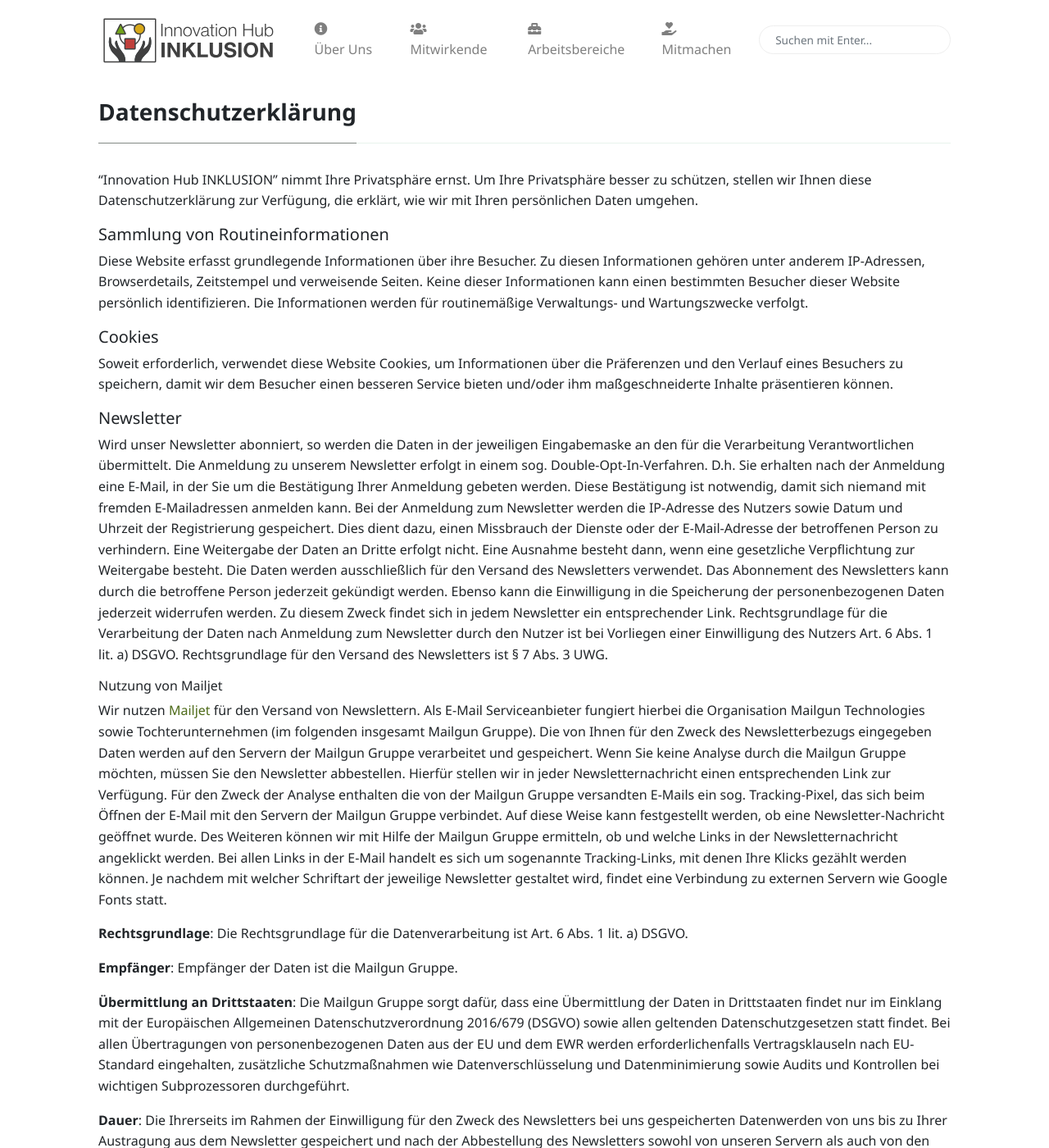
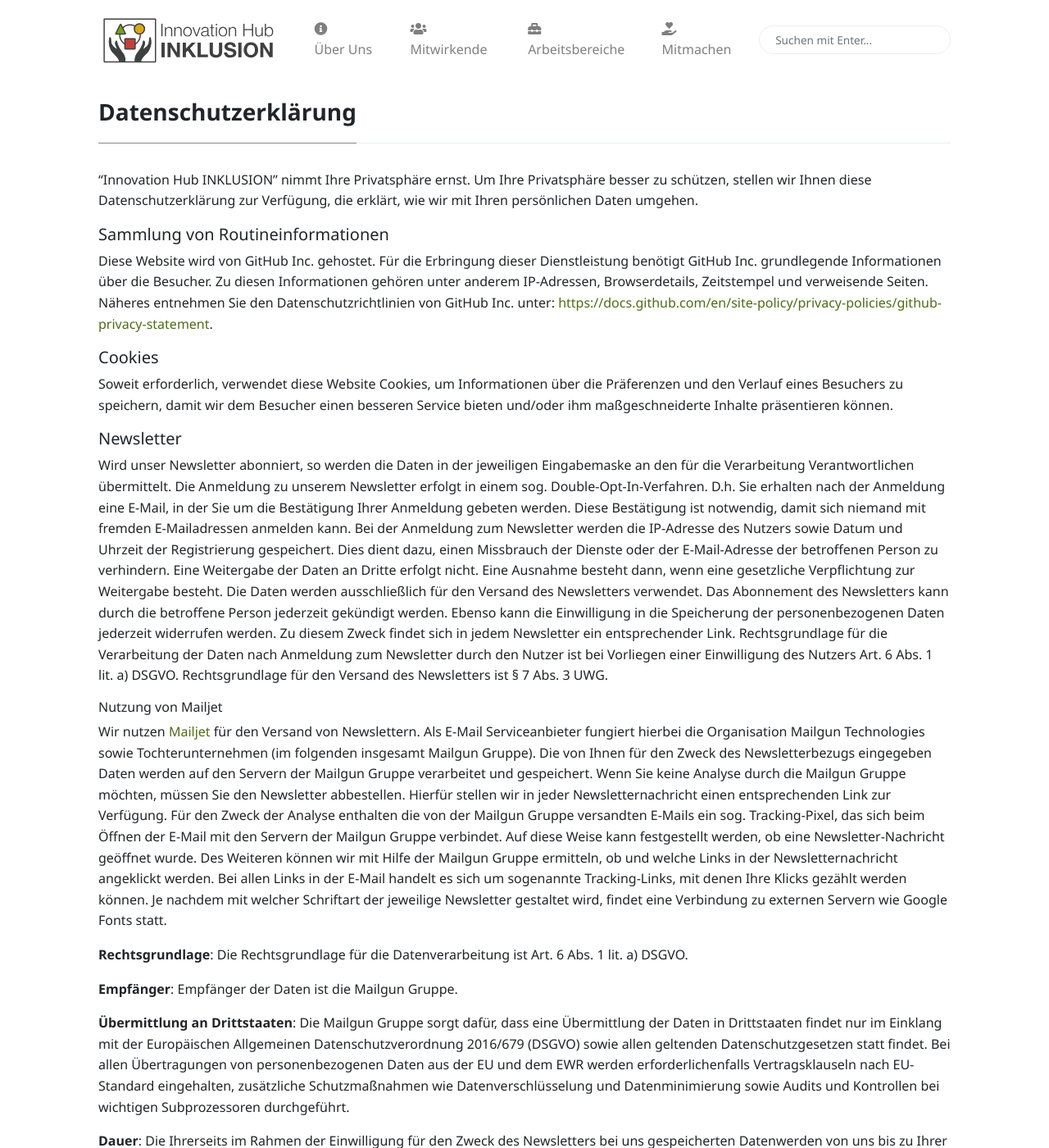
Before and after one commit to innovation-hub-inklusion/innovation-hub-inklusion.github.io, a Jekyll site: the page built from _pages/privacy-policy.md, in a window 1280 px wide and 1400 px high. Shown: the whole window at 82% size. Built offline with Jekyll 4.4.1, drawn with Linux system fonts in a browser that asks for light colours; some of the changed text lies outside the part shown.

Commit message:
Update text

```diff
--- a/_pages/privacy-policy.md
+++ b/_pages/privacy-policy.md
@@ -7,7 +7,7 @@ permalink: "/privacy-policy.html"
 
 ##### Sammlung von Routineinformationen
 
-Diese Website erfasst grundlegende Informationen über ihre Besucher. Zu diesen Informationen gehören unter anderem IP-Adressen, Browserdetails, Zeitstempel und verweisende Seiten. Keine dieser Informationen kann einen bestimmten Besucher dieser Website persönlich identifizieren. Die Informationen werden für routinemäßige Verwaltungs- und Wartungszwecke verfolgt.
+Diese Website wird von GitHub Inc. gehostet. Für die Erbringung dieser Dienstleistung benötigt GitHub Inc. grundlegende Informationen über die Besucher. Zu diesen Informationen gehören unter anderem IP-Adressen, Browserdetails, Zeitstempel und verweisende Seiten. Näheres entnehmen Sie den Datenschutzrichtlinien von GitHub Inc. unter: [https://docs.github.com/en/site-policy/privacy-policies/github-privacy-statement](https://docs.github.com/en/site-policy/privacy-policies/github-privacy-statement).
 
 ##### Cookies
 
@@ -31,7 +31,7 @@ Wir nutzen [Mailjet](https://www.mailjet.de/privacy-policy/) für den Versand vo
 
 **Widerrufsmöglichkeit**: Sie haben die Möglichkeit, Ihre Einwilligung zur Datenverarbeitung mit Wirkung für die Zukunft jederzeit zu widerrufen. Die Rechtmäßigkeit der bereits erfolgten Datenverarbeitungsvorgänge bleibt vom Widerruf unberührt.
 
-**Weitere Datenschutzhinweise**: Näheres entnehmen Sie den Datensicherheitshinweisen der Mailgun Gruppe unter: [https://www.mailjet.de/privacy-policy/](https://www.mailjet.de/privacy-policy/).
+**Weitere Datenschutzhinweise**: Näheres entnehmen Sie den Datenschutzrichtlinien der Mailgun Gruppe unter: [https://www.mailjet.de/privacy-policy/](https://www.mailjet.de/privacy-policy/).
 
 ##### Werbung und andere Drittparteien
 
```
